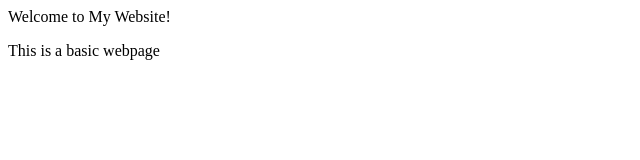
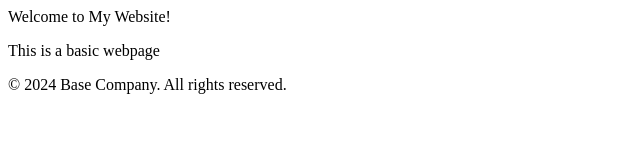
Before and after one commit to HomamZituni/version-control-simulation-HomamZituni, a plain HTML site: page index.html in a window 1280 px wide. Shown: the whole page, without its empty margins (0-640 px from the left). Drawn offline with Linux system fonts and the light colour scheme.

Commit message:
Added footer section to index.html

```diff
--- a/index.html
+++ b/index.html
@@ -8,5 +8,8 @@
 <body>
 <header>Welcome to My Website!</header>
 <p>This is a basic webpage</p>
+<footer>
+    <p>&copy; 2024 Base Company. All rights reserved.</p>
+</footer>
 </body>
 </html>
```
